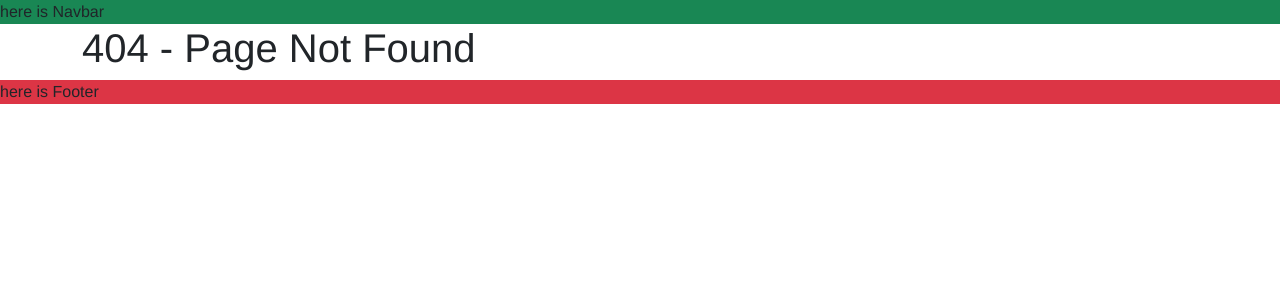
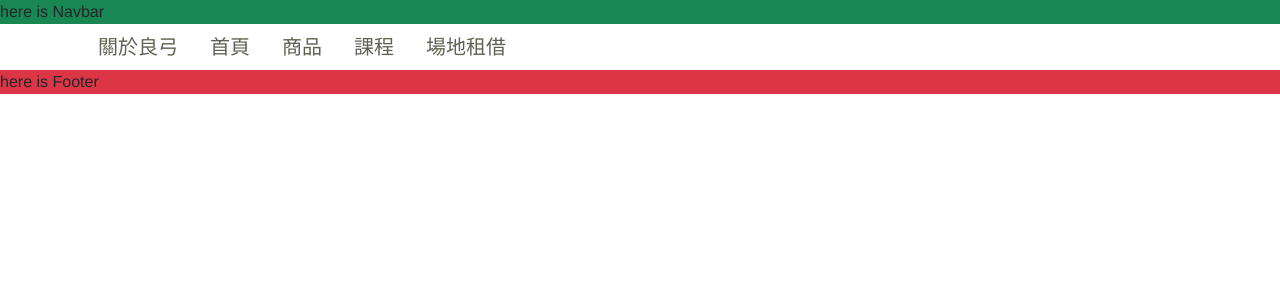
Before and after one commit to asmallgreen/final_project, a Next.js app in the folder client/: page /product in a window 1280 px wide. Before the commit this address had no page. Shown: the top 300 px of the page. Built offline with nearby package versions, Linux system fonts and the light colour scheme.

Commit message:
1823
scss測試

```diff
--- a/client/src/pages/_app.js
+++ b/client/src/pages/_app.js
@@ -1,6 +1,7 @@
 import DefaultLayout from '../components/layout/default-layout'
 import 'bootstrap/dist/css/bootstrap.min.css'; // import bootstrap css
 import '../styles/_globals.scss';
+import '../styles/_product.scss';
 
 export default function MyApp({ Component, pageProps }) {
 
--- /dev/null
+++ b/client/src/styles/_product.scss
@@ -0,0 +1,13 @@
+// :root{
+//     --color-main:#616153;
+//     --color-vice:#FCFAF2;
+//     --color-emph:#B16464;
+// }
+$mainColor: #616153;
+$viceColor: #fcfaf2;
+$emphColor: #b16464;
+
+.public-nav {
+  color: $mainColor;
+  font-size: 20px;
+}
```
Also changed, not shown: client/src/pages/product/index.js (renamed from client/src/pages/product/product.js).
